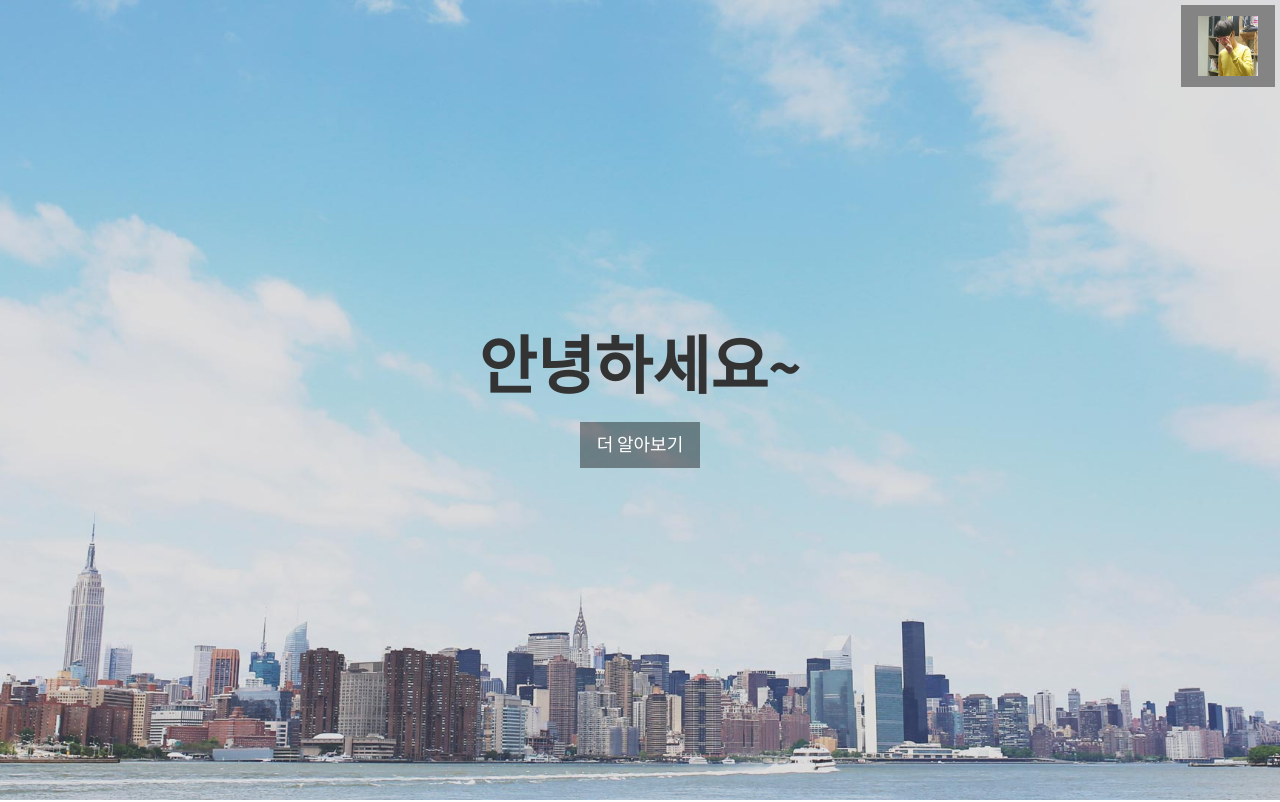
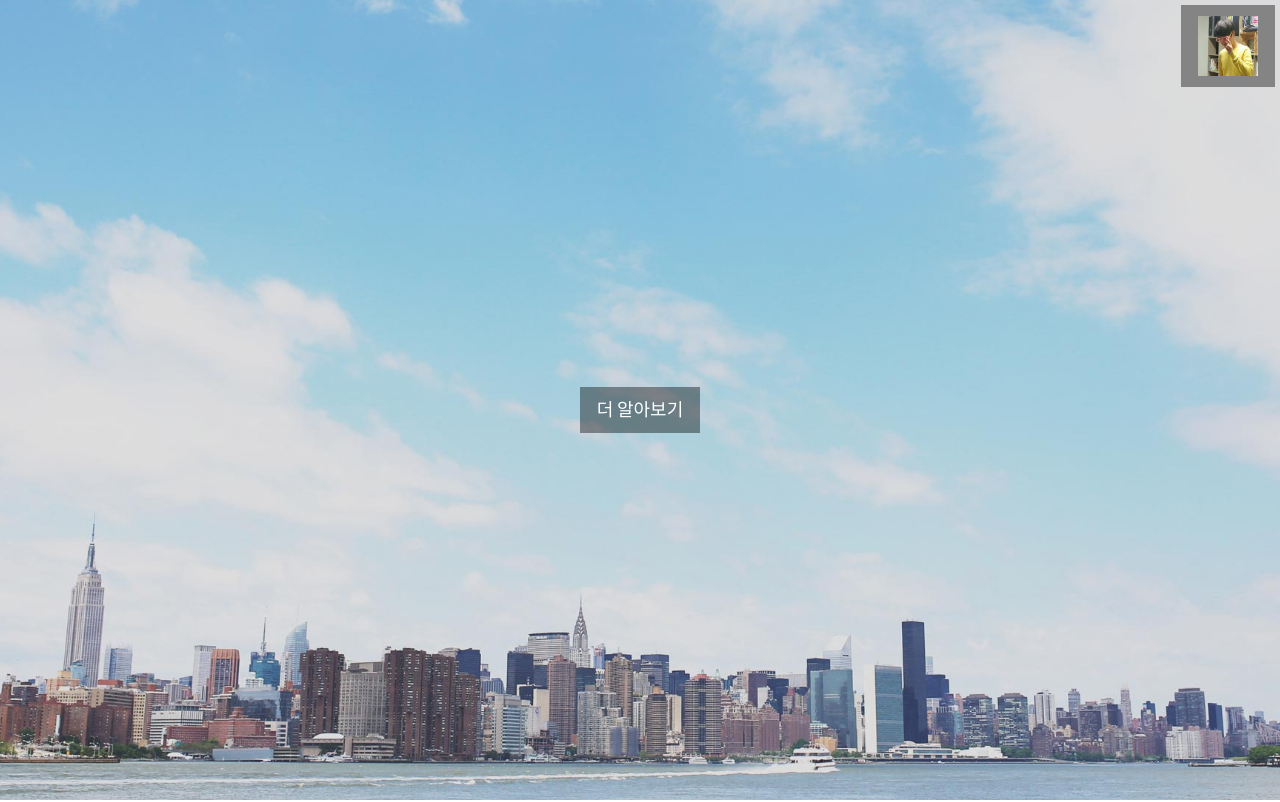
Before and after one commit to suuuuubin/suuuuubin.github.io, a plain HTML site: page index.html in a window 1280 px wide. Shown: the top 802 px of the page. Drawn offline with nearby package versions, Linux system fonts and the light colour scheme.

```diff
--- a/index.html
+++ b/index.html
@@ -61,8 +61,6 @@
     <!-- Header -->
     <header id="top" class="header">
         <div class="text-vertical-center">
-            <h1>안녕하세요~</h1>
-
             <br>
             <a href="#about" class="btn btn-dark btn-lg">더 알아보기</a>
         </div>
```
